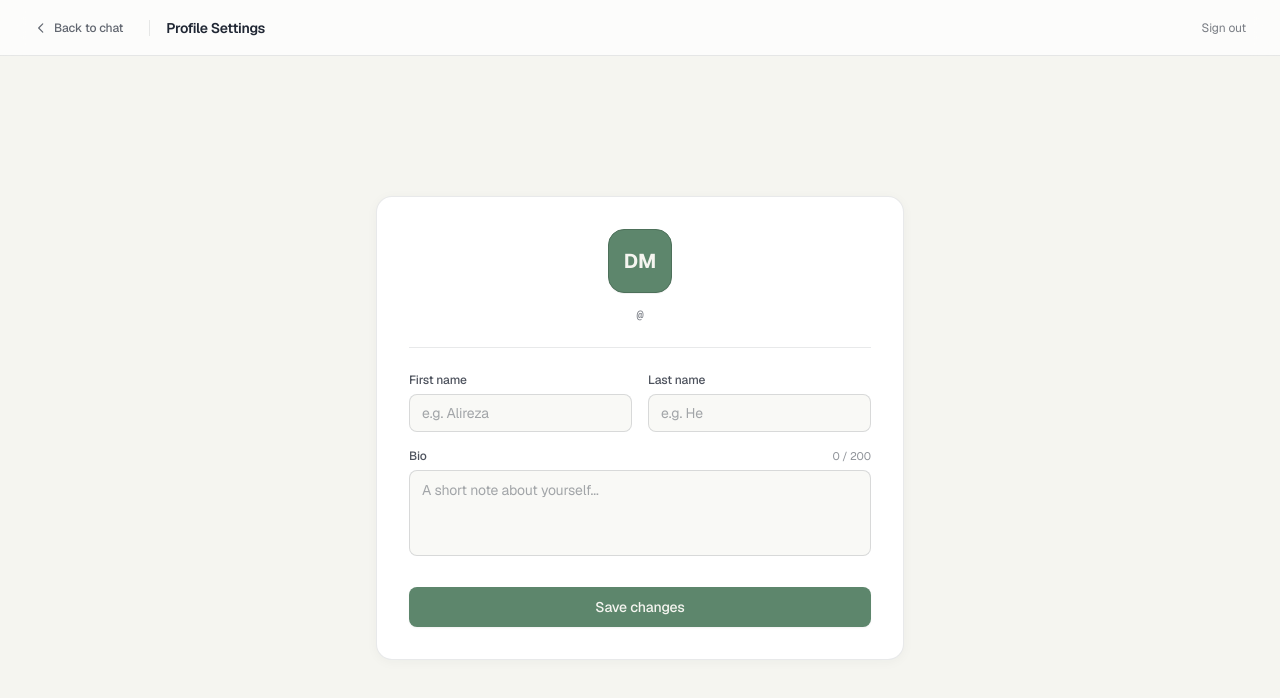
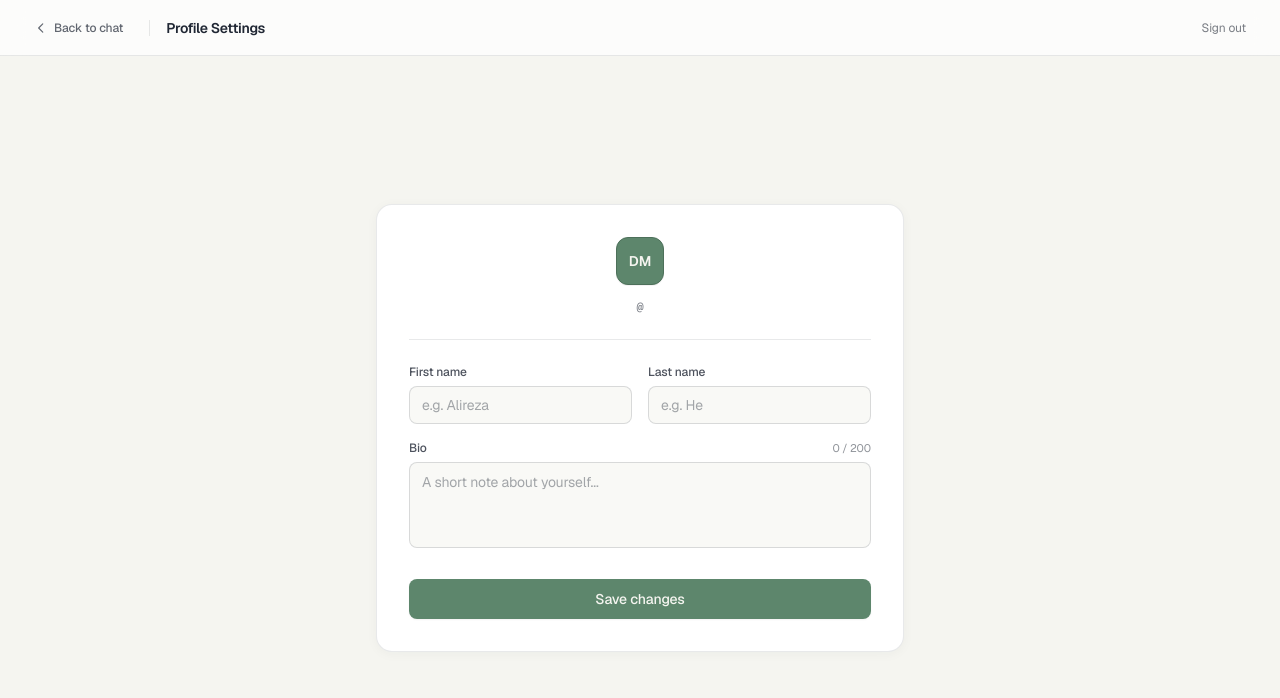
Before and after one commit to alireza-hedayati/fullstack-chat-app, a Next.js app in the folder client/: page /profile in a window 1280 px wide. Shown: the top 698 px of the page. Built offline with nearby package versions, Linux system fonts and the light colour scheme; no server answers; sample sign-in values are in the browser's storage.

Commit message:
style: reduce avatar size and refine corner radiuses
- Scale down avatar sizes across all tiers (xl: 48px from 64px, lg: 36px from 48px, md: 28px from 32px, sm: 22px from 24px)
- Adapt corner radiuses proportionally per size

```diff
--- a/client/components/Avatar.tsx
+++ b/client/components/Avatar.tsx
@@ -9,10 +9,10 @@ interface AvatarProps {
 }
 
 const SIZE_CLASSES = {
-  sm: 'w-6 h-6 text-[10px] font-semibold',
-  md: 'w-8 h-8 text-xs font-semibold',
-  lg: 'w-12 h-12 text-base font-bold',
-  xl: 'w-16 h-16 text-xl font-bold',
+  sm: 'w-5.5 h-5.5 text-[10px] font-semibold rounded-md',
+  md: 'w-7 h-7 text-xs font-semibold rounded-lg',
+  lg: 'w-9 h-9 text-xs font-semibold rounded-xl',
+  xl: 'w-12 h-12 text-sm font-semibold rounded-xl',
 };
 
 export function Avatar({ user, size = 'md', className = '' }: AvatarProps) {
@@ -21,7 +21,7 @@ export function Avatar({ user, size = 'md', className = '' }: AvatarProps) {
 
   return (
     <div
-      className={`inline-flex items-center justify-center rounded-2xl select-none shrink-0 transition-colors shadow-2xs ${SIZE_CLASSES[size]} ${className}`}
+      className={`inline-flex items-center justify-center select-none shrink-0 transition-colors shadow-2xs ${SIZE_CLASSES[size]} ${className}`}
       style={{
         backgroundColor: color.bg,
         color: color.text,
```
